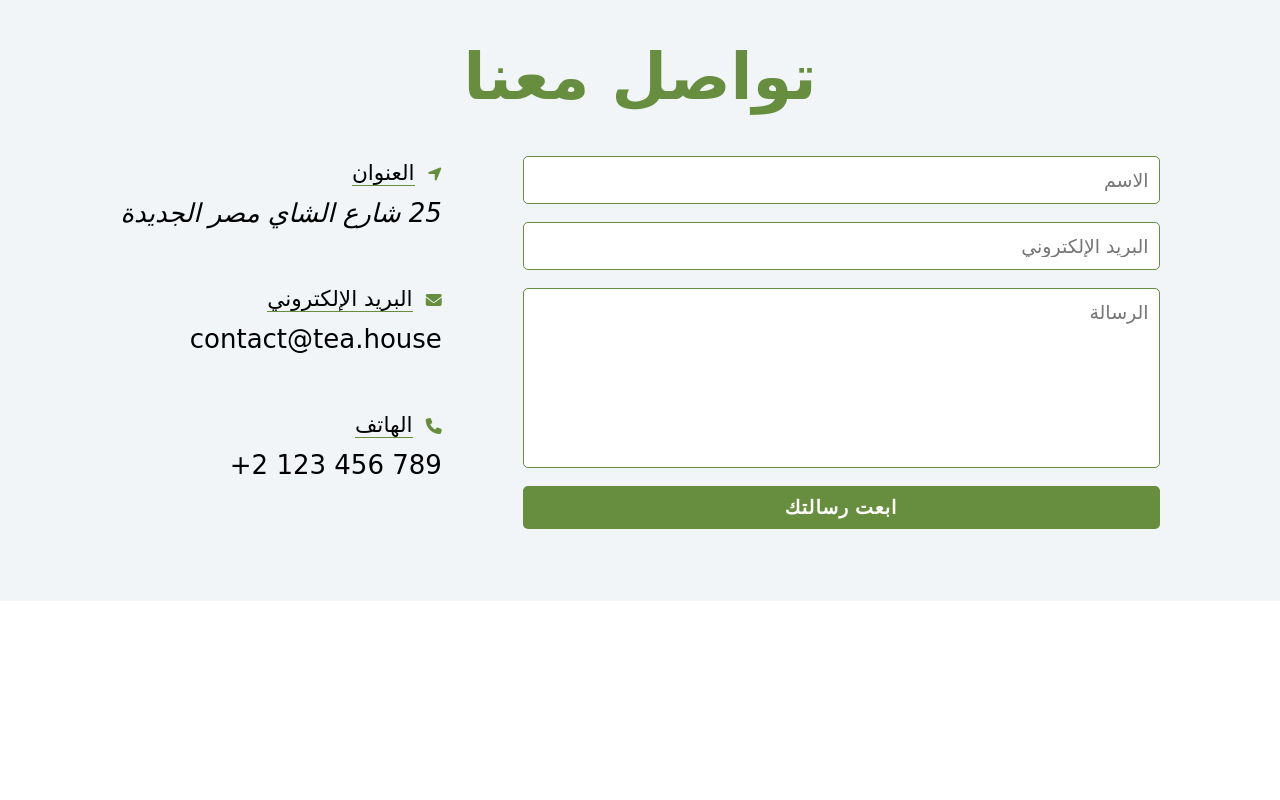
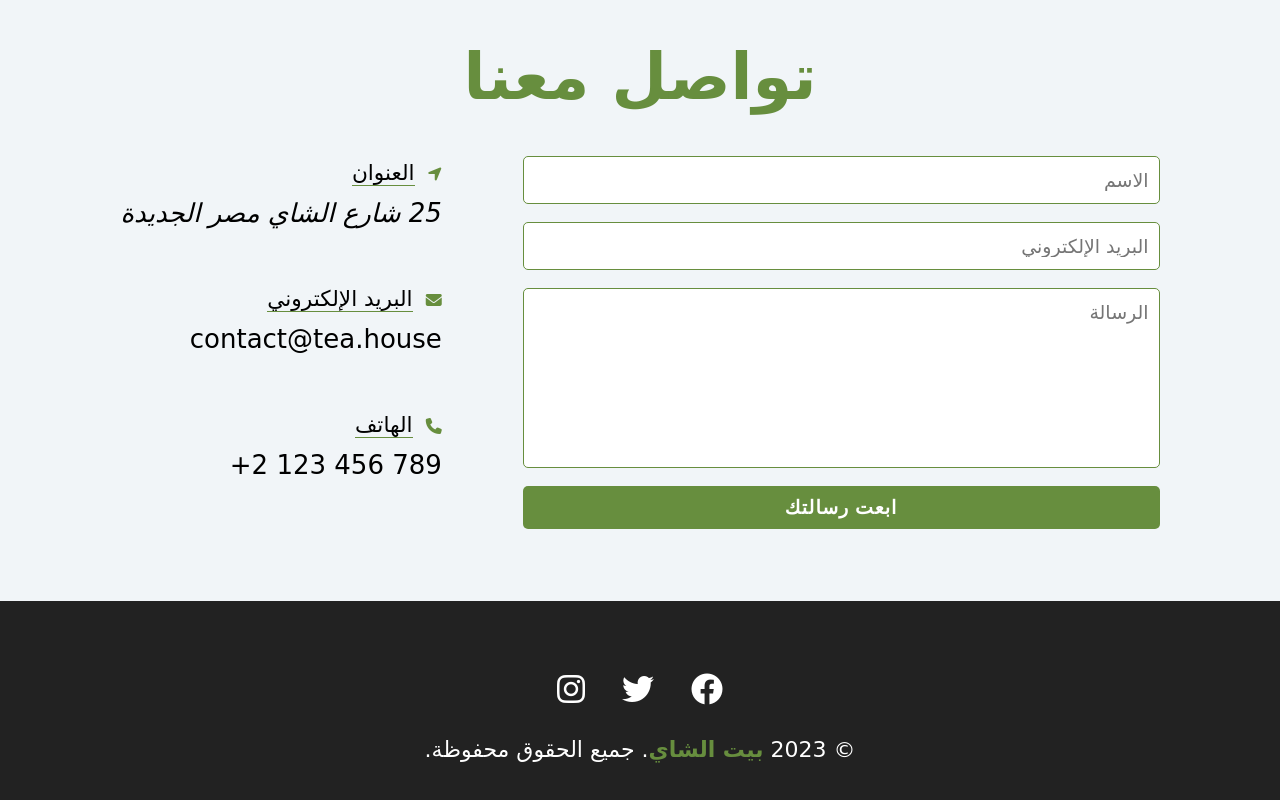
Before and after one commit to omarrama/Tea-House, a plain HTML site: page index.html in a window 1280 px wide. Shown: the part 3066-3866 px from the top of the page. Before the commit the page ends 3667 px from the top, so only its background shows below. Drawn offline with Linux system fonts and the light colour scheme; a web font is replaced by a local one.

Commit message:
Add footer

```diff
--- a/index.html
+++ b/index.html
@@ -98,9 +98,13 @@
       <div class="section-description">
         <span class="section-green-heading">اعرف أكثر عن</span>
         <h2 class="section-heading">بيت الشاي</h2>
-        <p class="section-para">موقع بيت الشاي هو موقع متخصص في بيع الشاي والمستلزمات المرتبطة به في جميع أنحاء العالم. يوفر الموقع مجموعة واسعة من الشاي المختلفة، بما في ذلك الشاي الأسود والأخضر والأبيض والأعشاب والفواكه، ويضمن جودة المنتجات وطريقة التخزين السليمة.
+        <p class="section-para">موقع بيت الشاي هو موقع متخصص في بيع الشاي والمستلزمات المرتبطة به في جميع أنحاء العالم.
+          يوفر الموقع مجموعة واسعة من الشاي المختلفة، بما في ذلك الشاي الأسود والأخضر والأبيض والأعشاب والفواكه، ويضمن
+          جودة المنتجات وطريقة التخزين السليمة.
         </p>
-        <p class="section-para">يتميز موقع بيت الشاي بتوفير معلومات شاملة حول الشاي، بما في ذلك فوائده الصحية وكيفية تحضيره بشكل صحيح. كما يوفر الموقع أدوات ومستلزمات الشاي، مثل الشاي الياباني والكوري والصيني والبريطاني، والمرشات والأواني والإبريق والملعقة والفلتر وغيرها.
+        <p class="section-para">يتميز موقع بيت الشاي بتوفير معلومات شاملة حول الشاي، بما في ذلك فوائده الصحية وكيفية
+          تحضيره بشكل صحيح. كما يوفر الموقع أدوات ومستلزمات الشاي، مثل الشاي الياباني والكوري والصيني والبريطاني،
+          والمرشات والأواني والإبريق والملعقة والفلتر وغيرها.
         </p>
         <a href="#" class="section-btn">للمزيد من المعلومات</a>
       </div>
@@ -138,7 +142,9 @@
       <div class="section-description">
         <span class="section-green-heading">اكتشف</span>
         <h2 class="section-heading">منتجاتنا</h2>
-        <p class="section-para">موقع بيت الشاي هو موقع متخصص في بيع الشاي والمستلزمات المرتبطة به في جميع أنحاء العالم. يوفر الموقع مجموعة واسعة من الشاي المختلفة، بما في ذلك الشاي الأسود والأخضر والأبيض والأعشاب والفواكه، ويضمن جودة المنتجات وطريقة التخزين السليمة.
+        <p class="section-para">موقع بيت الشاي هو موقع متخصص في بيع الشاي والمستلزمات المرتبطة به في جميع أنحاء العالم.
+          يوفر الموقع مجموعة واسعة من الشاي المختلفة، بما في ذلك الشاي الأسود والأخضر والأبيض والأعشاب والفواكه، ويضمن
+          جودة المنتجات وطريقة التخزين السليمة.
         </p>
         <a href="#" class="section-btn">رؤية جميع المنتجات</a>
       </div>
@@ -161,7 +167,9 @@
             <i class="fa-solid fa-mortar-pestle card-icon"></i>
           </figure>
           <h3 class="card-title">وصفات مخصصة</h3>
-          <div class="card-para">يمكن للعملاء الاستفادة من خدمة وصفات مخصصة المقدمة من بيت الشاي، حيث يمكنهم طلب الشاي بنكهات مختلفة ووفقًا لتفضيلاتهم الخاصة، سواء من الثقافة العربية أو العالمية. يتم تحضير الشاي بعناية وفقًا للمواصفات المحددة، ويتم تقديمه بأسلوب مميز يتناسب مع تفضيلات العملاء.</div>
+          <div class="card-para">يمكن للعملاء الاستفادة من خدمة وصفات مخصصة المقدمة من بيت الشاي، حيث يمكنهم طلب الشاي
+            بنكهات مختلفة ووفقًا لتفضيلاتهم الخاصة، سواء من الثقافة العربية أو العالمية. يتم تحضير الشاي بعناية وفقًا
+            للمواصفات المحددة، ويتم تقديمه بأسلوب مميز يتناسب مع تفضيلات العملاء.</div>
           <a href="" class="section-btn">اقرأ أكثر</a>
         </div>
         <div class="card">
@@ -170,7 +178,9 @@
             <i class="fa-solid fa-home card-icon"></i>
           </figure>
           <h3 class="card-title">توصل منزلي</h3>
-          <div class="card-para">يعتبر توصيل الشاي للمنزل من الخدمات الأساسية التي يوفرها بيت الشاي لعملائه. يتاح للعملاء الاستمتاع بالشاي الطازج والمنوع والحصول عليه في راحة منازلهم، وتوصيل الطلبات بسرعة ودقة، بخيارات متعددة للأنواع والنكهات التي تناسب جميع الأذواق، سواء الشاي ساخنًا أو باردًا.</div>
+          <div class="card-para">يعتبر توصيل الشاي للمنزل من الخدمات الأساسية التي يوفرها بيت الشاي لعملائه. يتاح
+            للعملاء الاستمتاع بالشاي الطازج والمنوع والحصول عليه في راحة منازلهم، وتوصيل الطلبات بسرعة ودقة، بخيارات
+            متعددة للأنواع والنكهات التي تناسب جميع الأذواق، سواء الشاي ساخنًا أو باردًا.</div>
           <a href="" class="section-btn">اقرأ أكثر</a>
         </div>
         <div class="card">
@@ -179,7 +189,9 @@
             <i class="fa-solid fa-mug-hot card-icon"></i>
           </figure>
           <h3 class="card-title">المناسبات الخاصة</h3>
-          <div class="card-para">بيت الشاي يوفر خدمة المناسبات الخاصة لعملائه، حيث يتم تنظيم الاحتفالات والمناسبات بأسلوب فني ومختلف. يتم توفير خدمة تقديم الشاي بأسلوب مميز يناسب الحدث، بالإضافة إلى قائمة طعام ومتنوعة، وتحضير الشاي وتقديمه بأسلوب فني يخلق جوًا مميزًا واستثنائيًا للحضور.</div>
+          <div class="card-para">بيت الشاي يوفر خدمة المناسبات الخاصة لعملائه، حيث يتم تنظيم الاحتفالات والمناسبات
+            بأسلوب فني ومختلف. يتم توفير خدمة تقديم الشاي بأسلوب مميز يناسب الحدث، بالإضافة إلى قائمة طعام ومتنوعة،
+            وتحضير الشاي وتقديمه بأسلوب فني يخلق جوًا مميزًا واستثنائيًا للحضور.</div>
           <a href="" class="section-btn">اقرأ أكثر</a>
         </div>
       </div>
@@ -219,7 +231,15 @@
   </main>
 
   <footer class="footer">
+    <div class="icons">
+      <i class="fab fa-facebook icon"></i>
+      <i class="fab fa-twitter icon"></i>
+      <i class="fab fa-instagram icon"></i>
+    </div>
 
+    <div class="copyright">
+      <p>&copy; 2023 <span class="site-copy">بيت الشاي</span>. جميع الحقوق محفوظة.</p>
+    </div>
   </footer>
 </body>
 
--- a/styles.css
+++ b/styles.css
@@ -49,7 +49,8 @@ section:nth-of-type(odd) {
   background-color: #f1f5f8;
 }
 
-.about, .products {
+.about,
+.products {
   display: flex;
   justify-content: center;
   column-gap: 120px;
@@ -204,7 +205,6 @@ section:nth-of-type(odd) {
 .gradient {
   width: 100%;
   height: 8px;
-  background: rgb(108, 180, 58);
   background: linear-gradient(
     90deg,
     rgba(108, 180, 58, 1) 0%,
@@ -298,7 +298,7 @@ section:nth-of-type(odd) {
 }
 
 .product-wrapper:hover .product-img {
-  transform: scale(.95);
+  transform: scale(0.95);
   cursor: pointer;
 }
 
@@ -357,9 +357,9 @@ section:nth-of-type(odd) {
   overflow: hidden;
   padding-bottom: 22px;
   position: relative;
-  box-shadow: -2px 0px 31px -9px rgba(0,0,0,0.31);
-  -webkit-box-shadow: -2px 0px 31px -9px rgba(0,0,0,0.31);
-  -moz-box-shadow: -2px 0px 31px -9px rgba(0,0,0,0.31);
+  box-shadow: -2px 0px 31px -9px rgba(0, 0, 0, 0.31);
+  -webkit-box-shadow: -2px 0px 31px -9px rgba(0, 0, 0, 0.31);
+  -moz-box-shadow: -2px 0px 31px -9px rgba(0, 0, 0, 0.31);
   transition: transform 400ms;
 }
 
@@ -429,7 +429,8 @@ section:nth-of-type(odd) {
   font: inherit;
 }
 
-.form > *, .form > *::placeholder {
+.form > *,
+.form > *::placeholder {
   font-size: 19px !important;
   border-radius: 5px;
 }
@@ -475,5 +476,44 @@ section:nth-of-type(odd) {
 /* FOOTER */
 
 .footer {
+  background: rgb(34, 34, 34);
+  color: white;
+  padding: 72px 80px;
+  display: flex;
+  justify-content: center;
+  align-items: center;
+  flex-direction: column;
+  row-gap: 32px;
+}
 
+.icons {
 }
+
+.icon {
+  font-size: 32px;
+  padding-left: 16px;
+  padding-right: 16px;
+  transition: all 400ms;
+  cursor: pointer;
+}
+
+.icon:nth-of-type(1):hover {
+  color: #0e58b9;
+}
+
+.icon:nth-of-type(2):hover {
+  color: #1da1f2;
+}
+
+.icon:nth-of-type(3):hover {
+  color: #c32aa3;
+}
+
+.copyright {
+  font-size: 22px;
+}
+
+.site-copy {
+  color: var(--color-primary);
+  font-weight: bold;
+}
```
